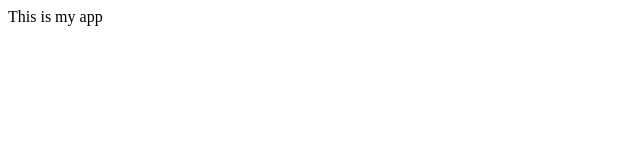
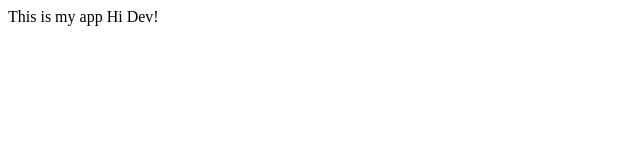
Before and after one commit to Shadno-DGP/it3038c-scripts, a plain HTML site: page testing/index.html in a window 1280 px wide. Shown: the full height of the page, 0-640 px from the left. Drawn offline with Linux system fonts and the light colour scheme.

Commit message:
adding new stuff

```diff
--- a/testing/index.html
+++ b/testing/index.html
@@ -3,6 +3,6 @@
 	<title> My App </title>
 	</head>
 	<body>
-		This is my app
+		This is my app Hi Dev!
 	</body>
 </html>
```
Also changed, not shown: new.js (added).
